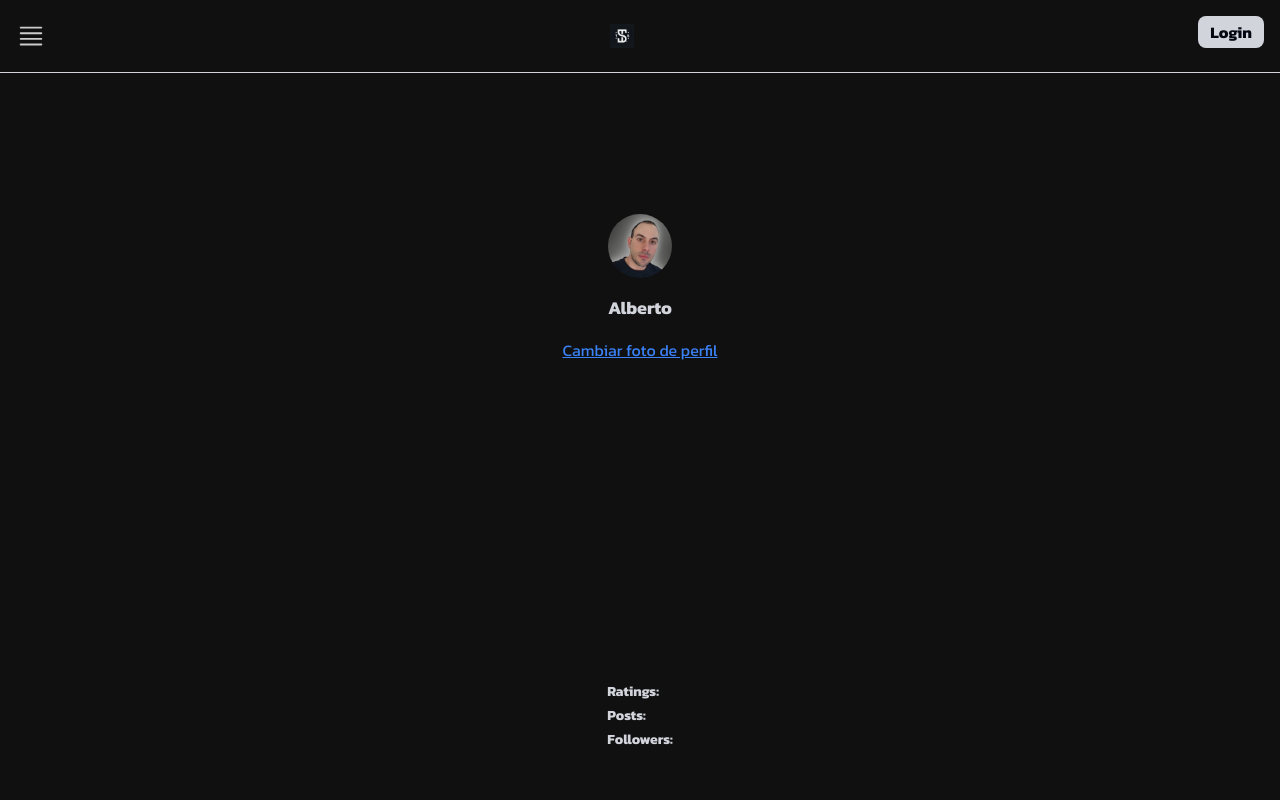
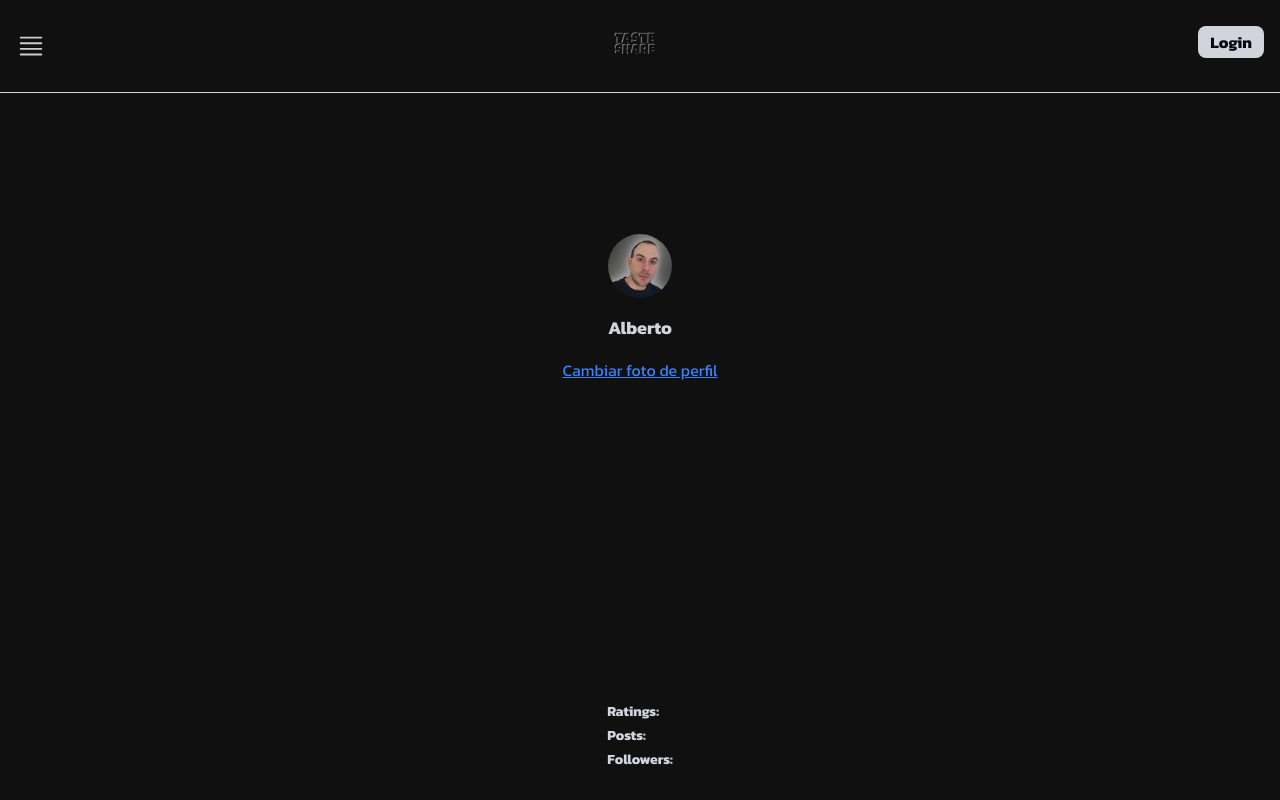
Before and after one commit to Chispaclick/Taste-Share, a Next.js app: page /profile in a window 1280 px wide. Shown: the top 800 px of the page. Built offline with nearby package versions, Linux system fonts and the light colour scheme.

Commit message:
Taste Share commit #14

```diff
--- a/src/components/navbar/NavBar.jsx
+++ b/src/components/navbar/NavBar.jsx
@@ -8,7 +8,7 @@ function NavBar({ toggleMenu, showLogin }) {
     <div className="flex items-center place-content-between bg-background p-4 border-b-[0.2px] border-b-gray-300">
       <HeroiconsBars4Solid onClick={toggleMenu} />
       <Link href="/taste-share">
-        <img src="/logo.jpg" className="w-6" />
+        <img src="/logo_taste_share.png" className="w-20 ml-6" />
       </Link>
       <Link href="/log">
         <button className="bg-gray-300 text-gray-950 font-semibold mb-2 rounded-lg py-1 px-3 "
```
Also changed, not shown: public/logo_taste_share.png (added).
